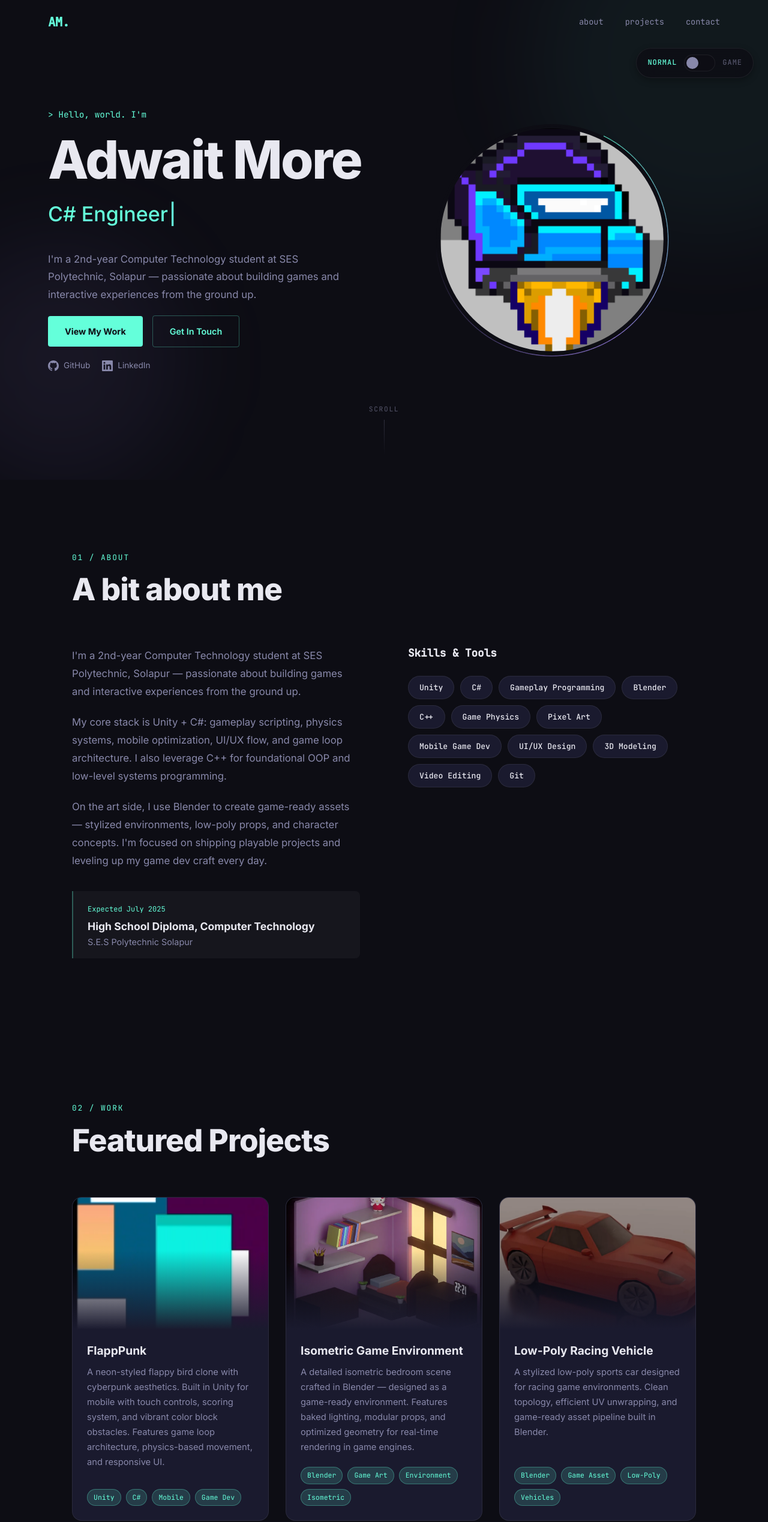
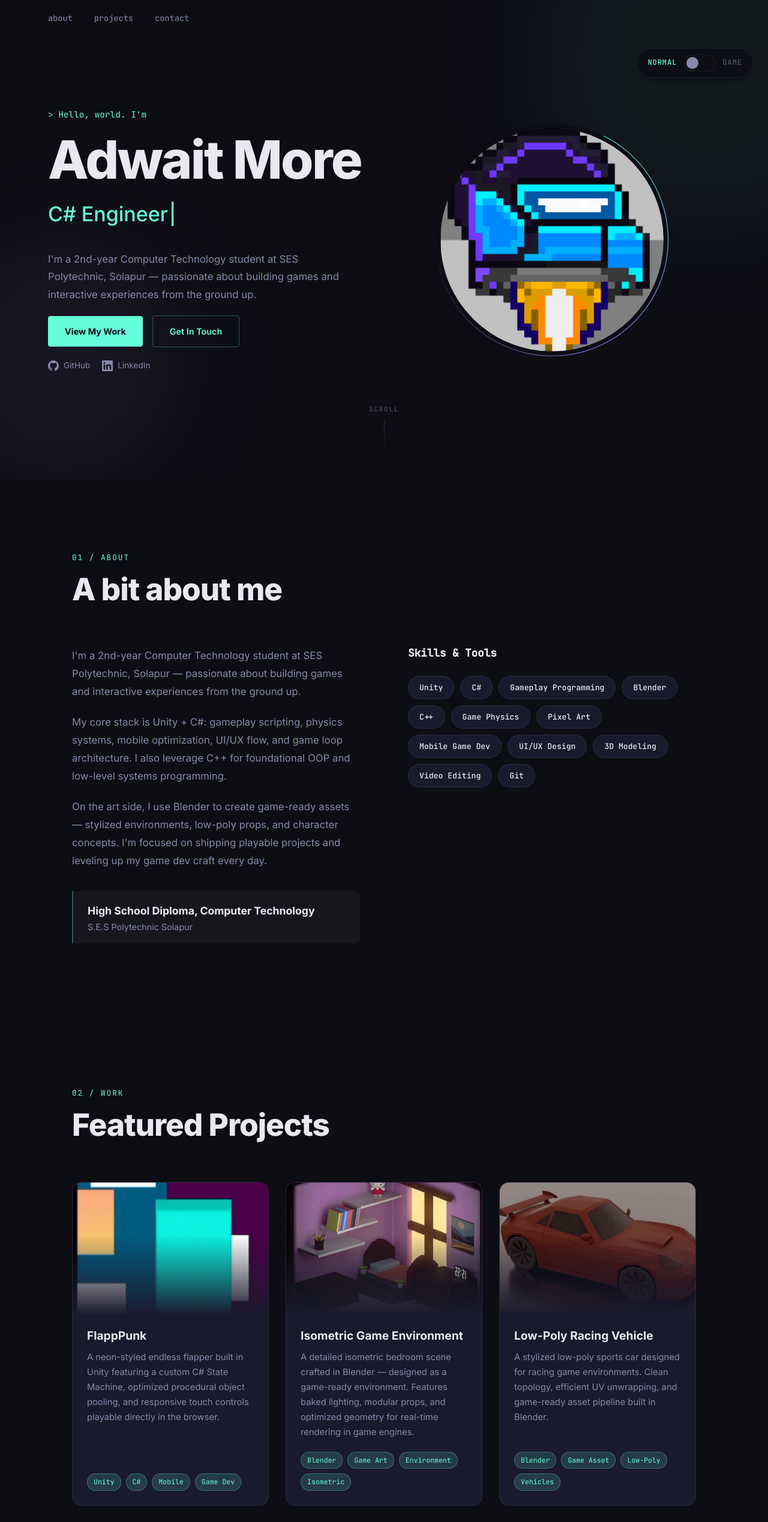
Before and after one commit to Adwait-More/Portfoilo, a React app: page / in a window 1280 px wide. Shown: the top 2538 px of the page at 60% size. Built offline with nearby package versions, Linux system fonts and the light colour scheme; the HTML template or start-up script is replaced by a standard one.

Commit message:
Fixed descriptions

```diff
--- a/src/components/GameMode/gameLogic.js
+++ b/src/components/GameMode/gameLogic.js
@@ -221,7 +221,7 @@ export const initGame = (container) => {
 
     // ── Welcome Sign ──
     k.add([
-      k.text(`Welcome, ${portfolioData.name}`, { size: 16, font: 'monospace' }),
+      k.text(`Welcome, `, { size: 16, font: 'monospace' }),
       k.pos(60, GROUND_Y - 40),
       k.color(C.accent),
       k.z(5),
@@ -524,7 +524,7 @@ export const initGame = (container) => {
           lines: [
             `★ ${edu.degree}`,
             `  @ ${edu.institution}`,
-            `  ${edu.date}`,
+
             '',
             edu.description,
           ],
--- a/src/components/NormalMode/NormalMode.jsx
+++ b/src/components/NormalMode/NormalMode.jsx
@@ -69,7 +69,7 @@ function ProfileImage({ src, alt }) {
   if (error) {
     return (
       <div className="nm-profile-placeholder">
-        <span className="nm-profile-initials">AM</span>
+
       </div>
     );
   }
@@ -125,7 +125,7 @@ function Nav() {
 
   return (
     <nav className={`nm-nav ${scrolled ? 'nm-nav-scrolled' : ''}`}>
-      <span className="nm-nav-logo">AM.</span>
+
       <div className="nm-nav-links">
         {['About', 'Projects', 'Contact'].map(l => (
           <a key={l} href={`#${l.toLowerCase()}`} className="nm-nav-link" onClick={(e) => smoothScrollTo(e, l.toLowerCase())}>{l}</a>
@@ -225,7 +225,7 @@ function About() {
           <motion.div className="nm-education" variants={fadeUp}>
             {portfolioData.education.map((edu, i) => (
               <div key={i} className="nm-edu-card">
-                <span className="nm-edu-date">{edu.date}</span>
+
                 <h4 className="nm-edu-degree">{edu.degree}</h4>
                 <p className="nm-edu-inst">{edu.institution}</p>
               </div>
@@ -332,14 +332,14 @@ function Contact() {
 function GithubIcon() {
   return (
     <svg width="18" height="18" viewBox="0 0 24 24" fill="currentColor">
-      <path d="M12 0C5.37 0 0 5.37 0 12c0 5.31 3.435 9.795 8.205 11.385.6.105.825-.255.825-.57 0-.285-.015-1.23-.015-2.235-3.015.555-3.795-.735-4.035-1.41-.135-.345-.72-1.41-1.23-1.695-.42-.225-1.02-.78-.015-.795.945-.015 1.62.87 1.845 1.23 1.08 1.815 2.805 1.305 3.495.99.105-.78.42-1.305.765-1.605-2.67-.3-5.46-1.335-5.46-5.925 0-1.305.465-2.385 1.23-3.225-.12-.3-.54-1.53.12-3.18 0 0 1.005-.315 3.3 1.23.96-.27 1.98-.405 3-.405s2.04.135 3 .405c2.295-1.56 3.3-1.23 3.3-1.23.66 1.65.24 2.88.12 3.18.765.84 1.23 1.905 1.23 3.225 0 4.605-2.805 5.625-5.475 5.925.435.375.81 1.095.81 2.22 0 1.605-.015 2.895-.015 3.3 0 .315.225.69.825.57A12.02 12.02 0 0 0 24 12c0-6.63-5.37-12-12-12z"/>
+      <path d="M12 0C5.37 0 0 5.37 0 12c0 5.31 3.435 9.795 8.205 11.385.6.105.825-.255.825-.57 0-.285-.015-1.23-.015-2.235-3.015.555-3.795-.735-4.035-1.41-.135-.345-.72-1.41-1.23-1.695-.42-.225-1.02-.78-.015-.795.945-.015 1.62.87 1.845 1.23 1.08 1.815 2.805 1.305 3.495.99.105-.78.42-1.305.765-1.605-2.67-.3-5.46-1.335-5.46-5.925 0-1.305.465-2.385 1.23-3.225-.12-.3-.54-1.53.12-3.18 0 0 1.005-.315 3.3 1.23.96-.27 1.98-.405 3-.405s2.04.135 3 .405c2.295-1.56 3.3-1.23 3.3-1.23.66 1.65.24 2.88.12 3.18.765.84 1.23 1.905 1.23 3.225 0 4.605-2.805 5.625-5.475 5.925.435.375.81 1.095.81 2.22 0 1.605-.015 2.895-.015 3.3 0 .315.225.69.825.57A12.02 12.02 0 0 0 24 12c0-6.63-5.37-12-12-12z" />
     </svg>
   );
 }
 function LinkedInIcon() {
   return (
     <svg width="18" height="18" viewBox="0 0 24 24" fill="currentColor">
-      <path d="M20.447 20.452h-3.554v-5.569c0-1.328-.027-3.037-1.852-3.037-1.853 0-2.136 1.445-2.136 2.939v5.667H9.351V9h3.414v1.561h.046c.477-.9 1.637-1.85 3.37-1.85 3.601 0 4.267 2.37 4.267 5.455v6.286zM5.337 7.433a2.062 2.062 0 0 1-2.063-2.065 2.064 2.064 0 1 1 2.063 2.065zm1.782 13.019H3.555V9h3.564v11.452zM22.225 0H1.771C.792 0 0 .774 0 1.729v20.542C0 23.227.792 24 1.771 24h20.451C23.2 24 24 23.227 24 22.271V1.729C24 .774 23.2 0 22.222 0h.003z"/>
+      <path d="M20.447 20.452h-3.554v-5.569c0-1.328-.027-3.037-1.852-3.037-1.853 0-2.136 1.445-2.136 2.939v5.667H9.351V9h3.414v1.561h.046c.477-.9 1.637-1.85 3.37-1.85 3.601 0 4.267 2.37 4.267 5.455v6.286zM5.337 7.433a2.062 2.062 0 0 1-2.063-2.065 2.064 2.064 0 1 1 2.063 2.065zm1.782 13.019H3.555V9h3.564v11.452zM22.225 0H1.771C.792 0 0 .774 0 1.729v20.542C0 23.227.792 24 1.771 24h20.451C23.2 24 24 23.227 24 22.271V1.729C24 .774 23.2 0 22.222 0h.003z" />
     </svg>
   );
 }
--- a/src/data/portfolioData.js
+++ b/src/data/portfolioData.js
@@ -53,7 +53,6 @@ export const portfolioData = {
     {
       institution: "S.E.S Polytechnic Solapur",
       degree: "High School Diploma, Computer Technology",
-      date: "Expected July 2025",
       description: "Studying core CS fundamentals: OOP with C++, data structures, systems programming. Applying knowledge in self-directed Unity and Blender projects."
     }
   ],
@@ -61,7 +60,7 @@ export const portfolioData = {
     {
       id: "project-flappunk",
       title: "FlappPunk",
-      description: "A neon-styled flappy bird clone with cyberpunk aesthetics. Built in Unity for mobile with touch controls, scoring system, and vibrant color block obstacles. Features game loop architecture, physics-based movement, and responsive UI.",
+      description: "A neon-styled endless flapper built in Unity featuring a custom C# State Machine, optimized procedural object pooling, and responsive touch controls playable directly in the browser.",
       tags: ["Unity", "C#", "Mobile", "Game Dev"],
       image: imgFlappunkPlay,
       secondaryImage: imgFlappunkStart,
```
